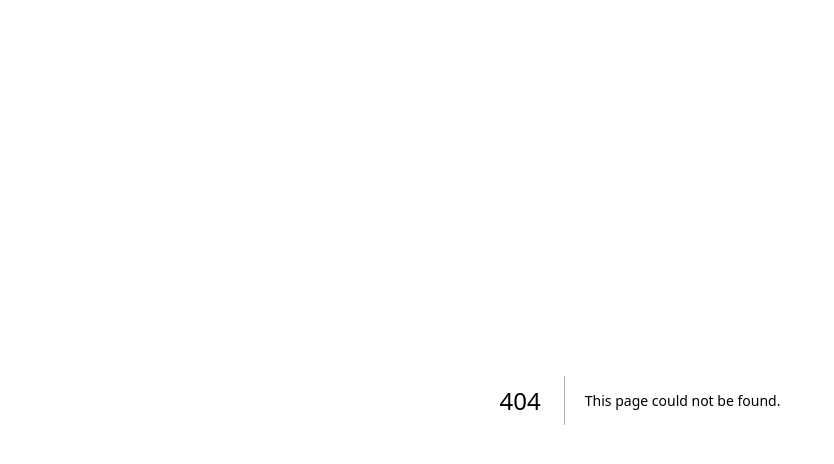
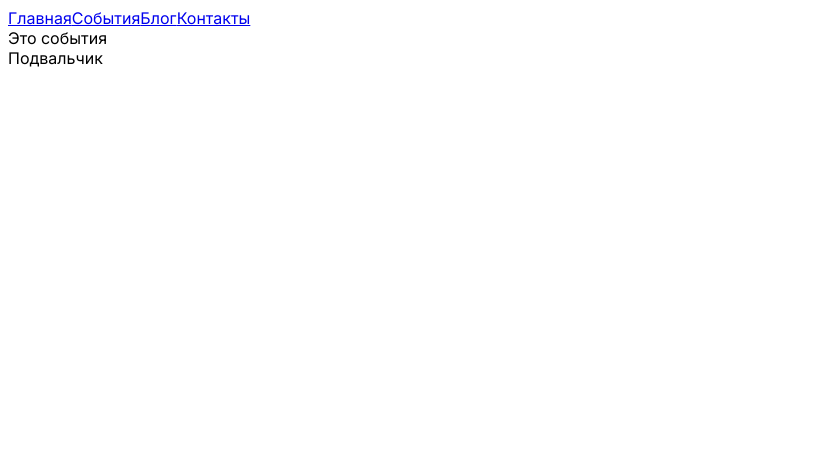
Before and after one commit to bn-ilya/church-suite-ui, a Next.js app: page /events in a window 1280 px wide. Before the commit this address had no page. Shown: the top 464 px of the page, without its empty margins (0-834 px from the left). Built offline with nearby package versions, Linux system fonts and the light colour scheme.

Commit message:
feat: add pages

```diff
--- /dev/null
+++ b/app/blog/page.tsx
@@ -0,0 +1,5 @@
+export default function Blog() {
+  return (
+    'Это блог'
+  )
+}
--- /dev/null
+++ b/app/contacts/page.tsx
@@ -0,0 +1,5 @@
+export default function Contacts() {
+  return (
+    'Контакты'
+  )
+}
--- /dev/null
+++ b/app/events/page.tsx
@@ -0,0 +1,5 @@
+export default function Events() {
+  return (
+    'Это события'
+  )
+}
--- a/app/globals.css
+++ /dev/null
@@ -1,27 +0,0 @@
-@tailwind base;
-@tailwind components;
-@tailwind utilities;
-
-:root {
-  --foreground-rgb: 0, 0, 0;
-  --background-start-rgb: 214, 219, 220;
-  --background-end-rgb: 255, 255, 255;
-}
-
-@media (prefers-color-scheme: dark) {
-  :root {
-    --foreground-rgb: 255, 255, 255;
-    --background-start-rgb: 0, 0, 0;
-    --background-end-rgb: 0, 0, 0;
-  }
-}
-
-body {
-  color: rgb(var(--foreground-rgb));
-  background: linear-gradient(
-      to bottom,
-      transparent,
-      rgb(var(--background-end-rgb))
-    )
-    rgb(var(--background-start-rgb));
-}
--- a/app/layout.tsx
+++ b/app/layout.tsx
@@ -1,12 +1,13 @@
-import type { Metadata } from 'next'
-import { Inter } from 'next/font/google'
-import './globals.css'
+import type { Metadata } from 'next';
+import { Inter } from 'next/font/google';
+import Header from '../components/Header';
+import Footer from '../components/Footer';
 
 const inter = Inter({ subsets: ['latin'] })
 
 export const metadata: Metadata = {
-  title: 'Create Next App',
-  description: 'Generated by create next app',
+  title: 'Церковь Кропоткина',
+  description: '',
 }
 
 export default function RootLayout({
@@ -16,7 +17,11 @@ export default function RootLayout({
 }) {
   return (
     <html lang="en">
-      <body className={inter.className}>{children}</body>
+      <body className={inter.className}>
+        <Header/>
+          {children}
+        <Footer/>
+        </body>
     </html>
   )
 }
--- /dev/null
+++ b/components/Footer.tsx
@@ -0,0 +1,11 @@
+import { FC } from 'react';
+
+const Footer: FC = () => {
+  return (
+    <footer>
+      Подвальчик
+    </footer>
+  )
+};
+
+export default Footer;
--- /dev/null
+++ b/components/Header.tsx
@@ -0,0 +1,15 @@
+import Link from 'next/link';
+import { FC } from 'react';
+
+const Header: FC = () => {
+  return (
+    <header>
+      <Link href="/">Главная</Link>
+      <Link href="/events/">События</Link>
+      <Link href="/blog/">Блог</Link>
+      <Link href="/contacts/">Контакты</Link>
+    </header>
+  )
+};
+
+export default Header;
--- a/package.json
+++ b/package.json
@@ -3,7 +3,7 @@
   "version": "0.1.0",
   "private": true,
   "scripts": {
-    "dev": "next dev --turbo",
+    "dev": "next dev",
     "build": "next build",
     "start": "next start",
     "lint": "next lint"
```
